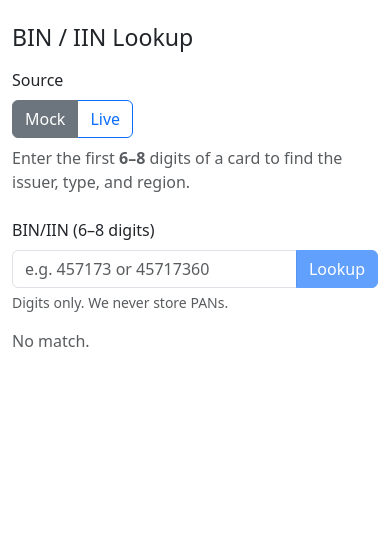
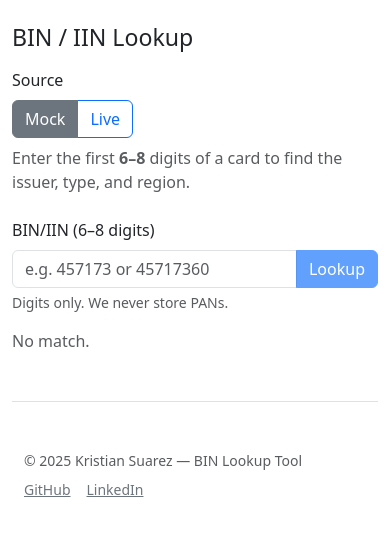
Before and after one commit to ksuarez032025/bin-lookup-tool, a React (Create React App) app: page / in a window 390 px wide. Shown: the top 536 px of the page. Built offline with nearby package versions, Linux system fonts and the light colour scheme.

Commit message:
add Bootstrap footer with links and responsive layout
- Created Footer component with border-top and spacing for clear separation
- Responsive layout: flex column on mobile, row on larger screens
- Added placeholder links for GitHub and LinkedIn
- Imported and rendered Footer at the bottom of App

```diff
--- a/src/App.js
+++ b/src/App.js
@@ -3,6 +3,7 @@ import { lookupMock, lookupLive } from "./services/binService";
 import { sanitizeBIN } from "./utils/validate";
 import { mapBinRecord } from "./utils/mapBin";
 import Result from "./components/Result";
+import Footer from "./components/Footer";
 
 export default function App() {
   const isProd = process.env.NODE_ENV === "production";
@@ -131,6 +132,7 @@ export default function App() {
           </pre>
         </details>
       )}
+      <Footer />
     </div>
   );
 }
--- /dev/null
+++ b/src/components/Footer.js
@@ -0,0 +1,32 @@
+export default function Footer() {
+  const year = new Date().getFullYear();
+
+  return (
+    <footer className="border-top mt-5 pt-5 pb-4">
+      <div className="container d-flex flex-column flex-sm-row align-items-start justify-content-between gap-2">
+        <div className="small text-muted">
+          © {year} Kristian Suarez — BIN Lookup Tool
+        </div>
+
+        <nav className="small">
+          <a
+            href="https://github.com/ksuarez032025"
+            target="_blank"
+            rel="noreferrer"
+            className="link-secondary me-3"
+          >
+            GitHub
+          </a>
+          <a
+            href="https://www.linkedin.com/in/kristian-suarez-dev"
+            target="_blank"
+            rel="noreferrer"
+            className="link-secondary me-3"
+          >
+            LinkedIn
+          </a>
+        </nav>
+      </div>
+    </footer>
+  );
+}
```
